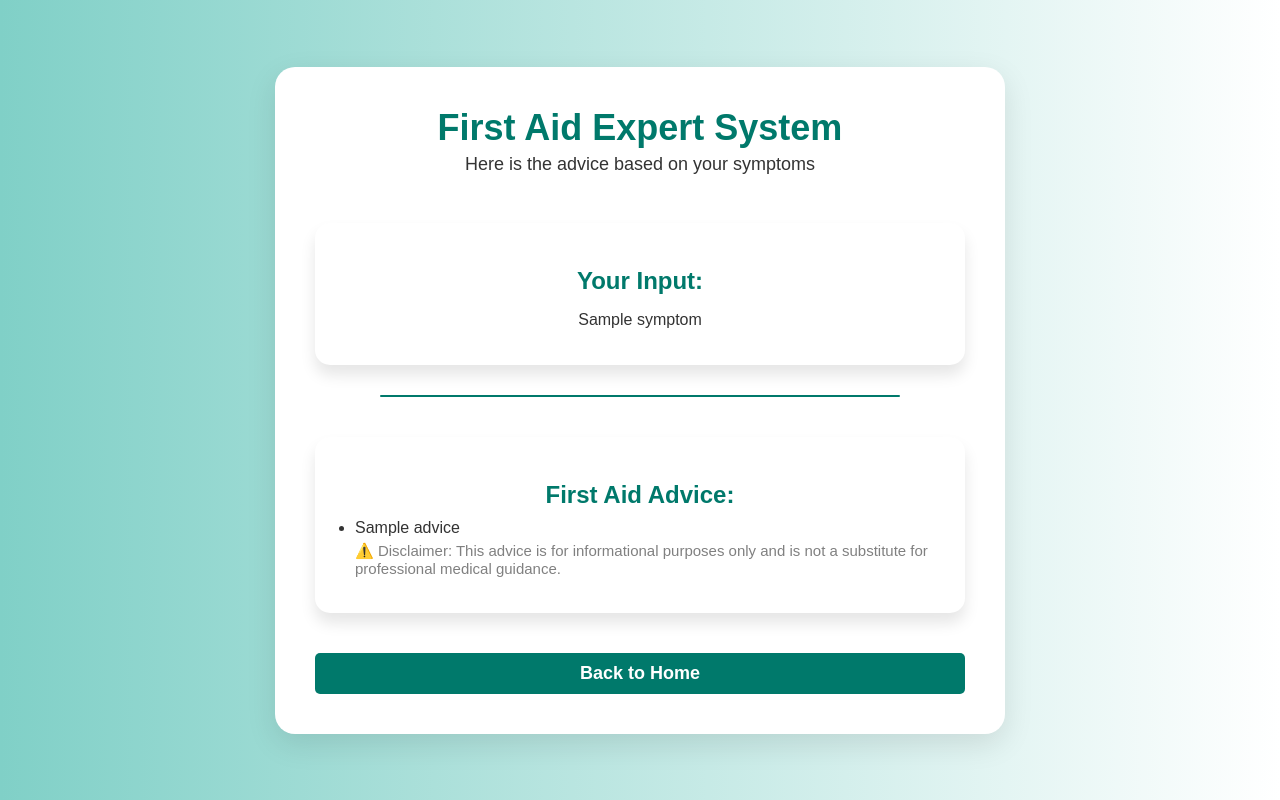
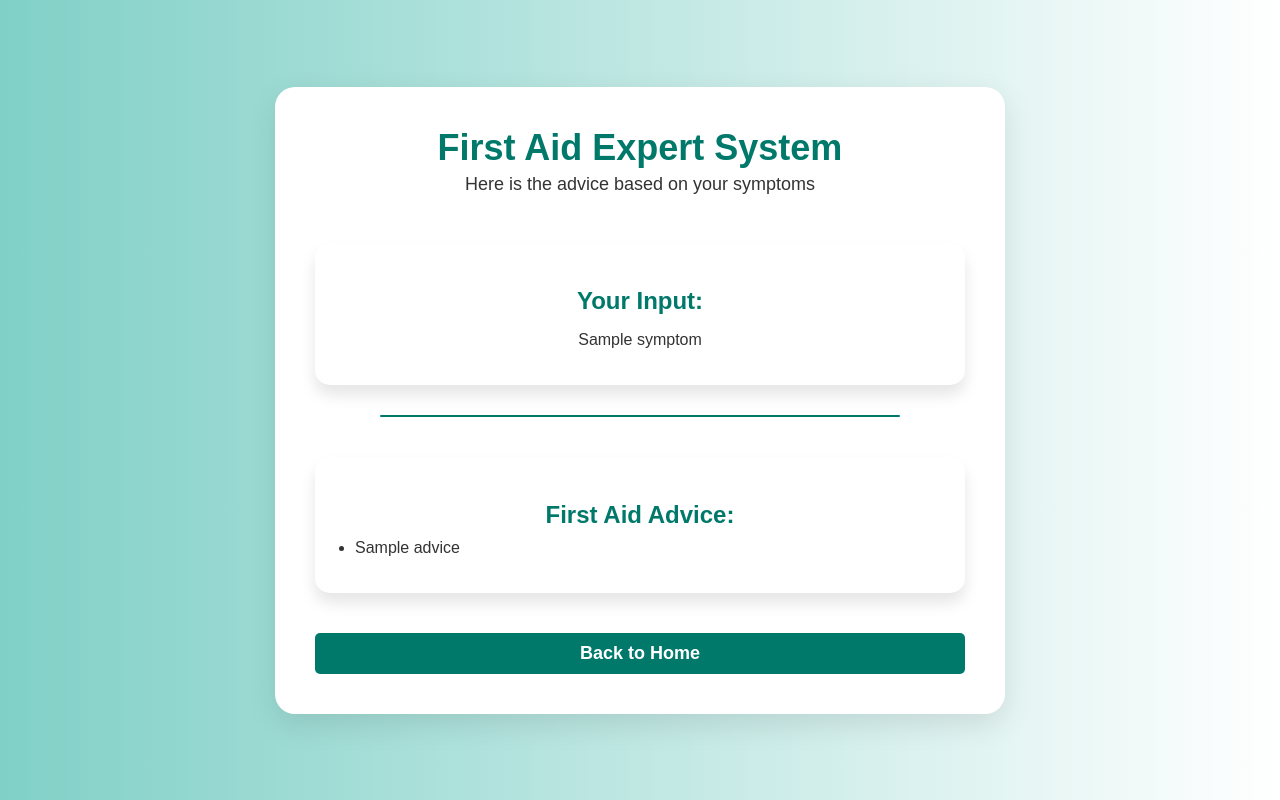
Before and after one commit to Sunidhi-Gautam/First-Aid-Expert-System, a Flask app: template templates/result.html in a window 1280 px wide. Run offline with Flask 3, Linux system fonts and the light colour scheme; the template is opened without the code that fills it: most values are stand-ins (such as "Sample title", 1, 10 or a date in 2020).

Commit message:
Edited the code

```diff
--- a/app.py
+++ b/app.py
@@ -23,7 +23,7 @@ def index():
 
 @app.route('/get_advice', methods=['POST'])
 def get_advice():
-    # Get user input and selected language
+   # Get user input and selected language
     user_input = request.form['symptom']
     selected_language = request.form.get('language', 'en')
 
@@ -32,22 +32,24 @@ def get_advice():
         translation = translator.translate(user_input, src=selected_language, dest='en')
         user_input = translation.text.lower()
 
-    # Clean input (remove unnecessary words like 'have', 'feeling', 'pain', and retain core symptoms)
+    # Clean input (remove stopwords)
     cleaned_input = clean_input(user_input)
-    symptoms = [word.strip() for word in cleaned_input.split() if word.strip()]
 
-    # Debugging: print symptoms to ensure they are correctly passed
+    # Split input by commas (user can input multiple symptoms separated by comma)
+    symptoms = [s.strip() for s in cleaned_input.split(',') if s.strip()]
+
+    # Debugging
     print("Symptoms received:", symptoms)
 
     if not symptoms:
         return render_template('result.html', symptom=user_input, advice_list=["No valid symptoms detected."], emergency=False)
 
-    # Prepare the list for Prolog query
+    # Prepare Prolog list
     inputs_list_str = '[' + ', '.join([f"'{symptom}'" for symptom in symptoms]) + ']'
-    print("Prolog query:", f"process_user_inputs({inputs_list_str}, AdviceList)")  # Print query to debug
+    print("Prolog query:", f"process_user_inputs({inputs_list_str}, AdviceList)")
 
     query = list(prolog.query(f"process_user_inputs({inputs_list_str}, AdviceList)"))
-    print("Prolog query result:", query)  # Print the result from Prolog
+    print("Prolog query result:", query)
 
     if query:
         advice_list = query[0]['AdviceList']
@@ -67,13 +69,12 @@ def get_advice():
             translated_advice_list.append(new_advice)
         advice_list = translated_advice_list
 
-
-    # Symptom Tracker (store in session)
+    # Symptom Tracker
     if 'symptom_history' not in session:
         session['symptom_history'] = []
     session['symptom_history'].append(user_input)
 
-    # Emergency Assistance check
+    # Emergency check
     emergency = any(symptom in severe_symptoms for symptom in symptoms)
 
     return render_template('result.html', symptom=user_input, advice_list=advice_list, emergency=emergency)
@@ -102,13 +103,14 @@ def tracker():
     return render_template('tracker.html', history=history)
 
 # Dynamic Alias Expansion
+# Add this function for dynamic alias addition
 @app.route('/add_alias', methods=['GET', 'POST'])
 def add_alias():
     if request.method == 'POST':
         main_symptom = request.form['main_symptom'].lower()
         new_alias = request.form['new_alias'].lower()
-        # Add dynamically to Prolog system
-        prolog.assertz(f"symptom_alias({main_symptom}, ['{new_alias}'])")
+        # Add dynamically to Prolog
+        prolog.query(f"add_alias('{main_symptom}', '{new_alias}')")
         return redirect(url_for('index'))
     return render_template('add_alias.html')
 
--- a/templates/advice.html
+++ b/templates/advice.html
@@ -4,9 +4,10 @@
     <title>First Aid Advice</title>
 </head>
 <body>
+
     <h1>First Aid Advice for {{ symptom }}</h1>
     <p>{{ advice }}</p>
-    <p>⚠️ Disclaimer: This advice is not a substitute for professional medical guidance.</p>
     <a href="/">Go Back</a>
 </body>
 </html>
+s
--- a/templates/result.html
+++ b/templates/result.html
@@ -136,9 +136,6 @@
                             {% if parts|length > 1 %}
                                 <a href="{{ parts[1] | trim }}" target="_blank">Watch Video</a>
                             {% endif %}
-                            <p style="font-size: 15px; color: gray; margin-top: 5px;">
-                        ⚠️ Disclaimer: This advice is for informational purposes only and is not a substitute for professional medical guidance.
-                    </p>
                         </li>
                     {% endfor %}
                 {% else %}
```
Also changed, not shown: 1 other file.
